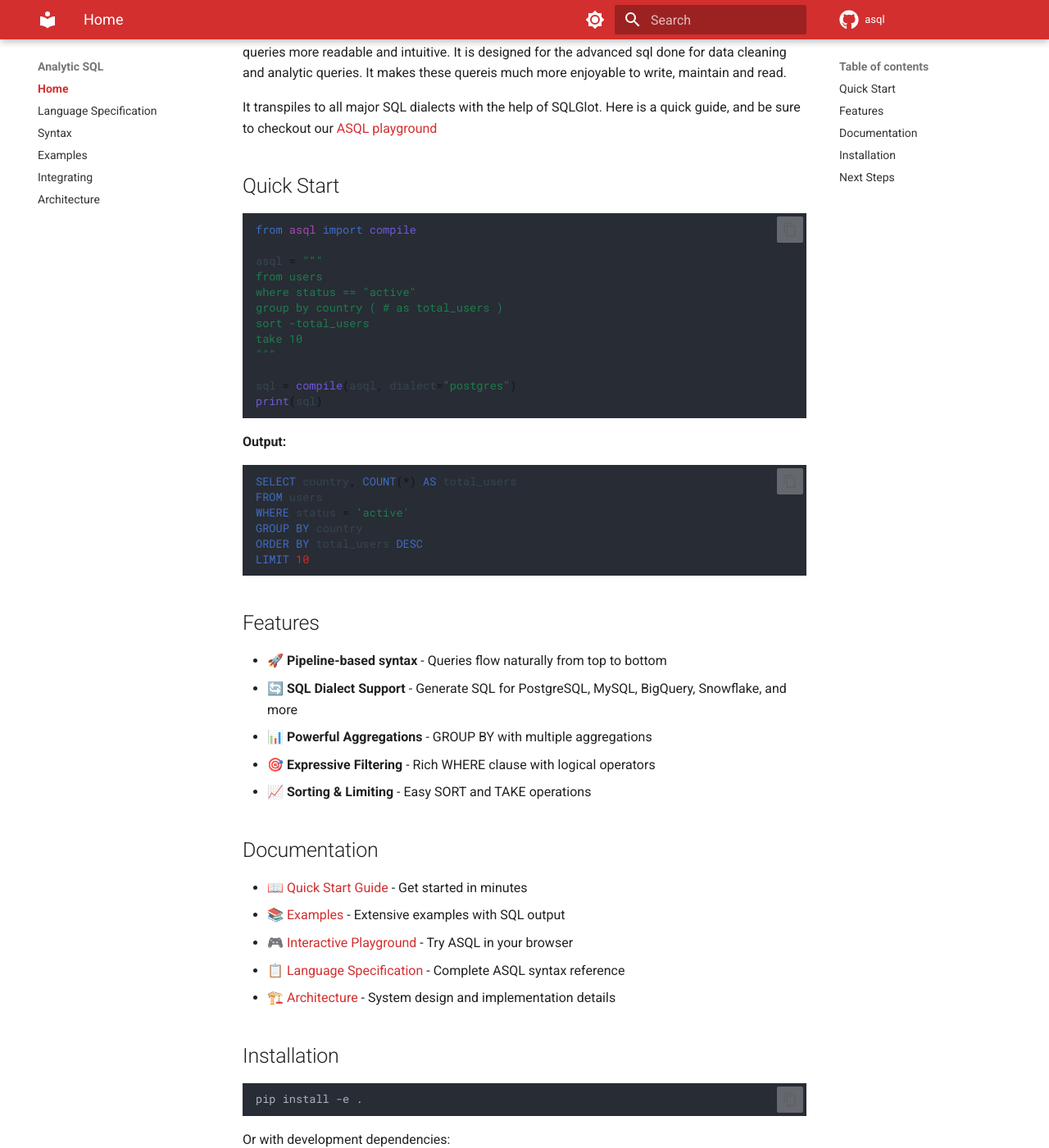
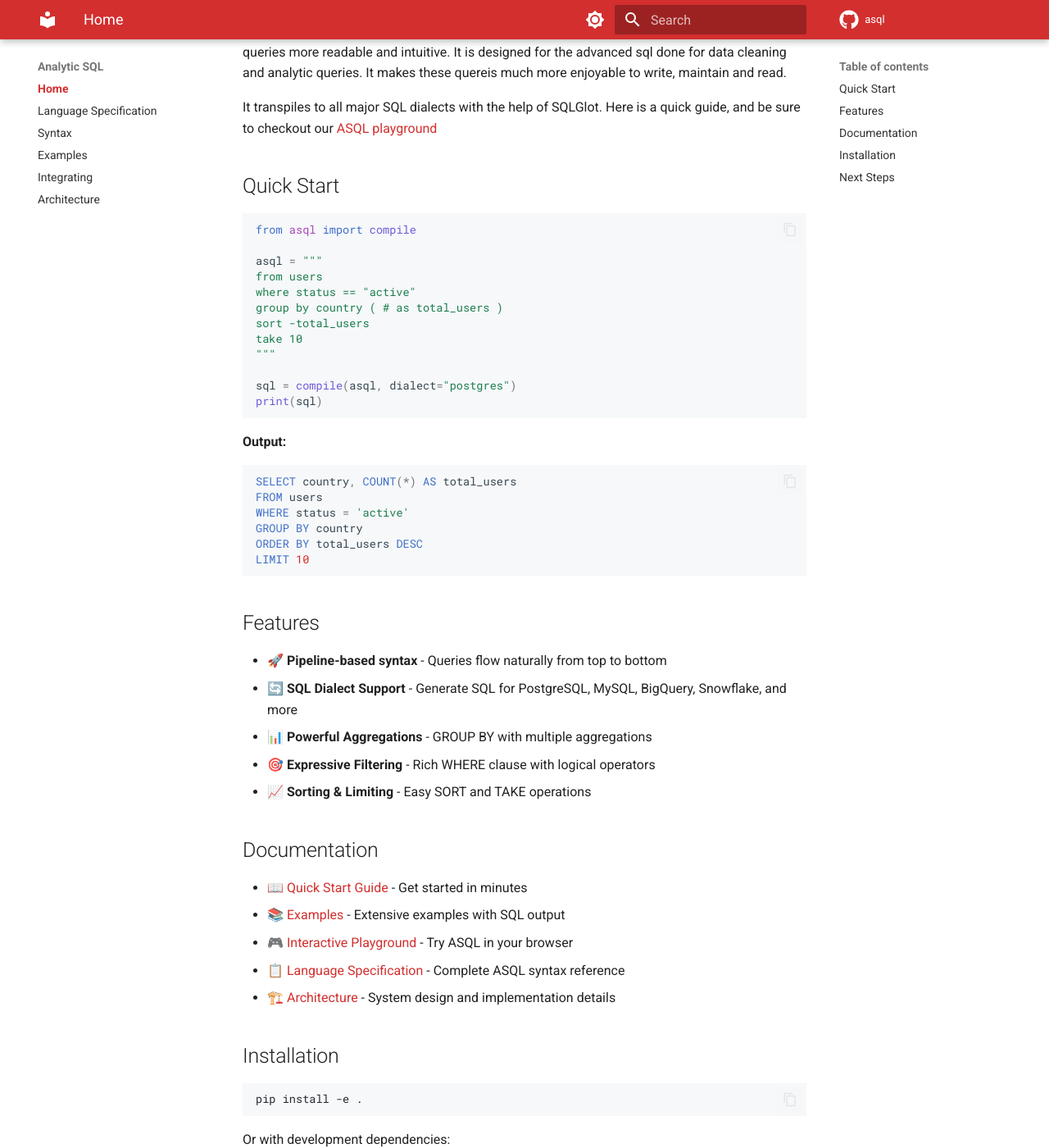
Before and after one commit to davefowler/asql, an MkDocs documentation site: the page built from docs/index.md, in a window 1280 px wide and 1400 px high, scrolled down 196 px. Shown: the whole window at 82% size. Built offline with MkDocs 1.6.1 and Material for MkDocs 9.7.7, drawn with Linux system fonts in a browser that asks for light colours; nearby versions of some CDN libraries; comment, search, counter and statistics services are not loaded.

Commit message:
Switch to light GitHub syntax theme

```diff
--- a/docs/static/docs.css
+++ b/docs/static/docs.css
@@ -68,14 +68,34 @@
     font-weight: 600;
 }
 
-/* Code blocks */
-.md-typeset pre > code {
-    background: #282c34;
-    color: #abb2bf;
+/* Code blocks - light GitHub theme */
+.md-typeset pre > code,
+.md-typeset .highlight pre,
+.md-typeset .highlight code,
+.highlight pre,
+pre code {
+    background: #f6f8fa !important;
+    color: #24292e !important;
 }
 
-.md-typeset .highlight pre {
-    background: #282c34;
+.md-typeset code {
+    background: #f6f8fa;
+}
+
+/* Ensure syntax highlighting colors work on light background */
+.highlight .hljs {
+    background: #f6f8fa !important;
+}
+
+/* Copy button visibility on light background */
+.md-typeset .highlight .md-clipboard,
+.md-clipboard {
+    color: #666 !important;
+}
+
+.md-typeset .highlight .md-clipboard:hover,
+.md-clipboard:hover {
+    color: #d32f2f !important;
 }
 
 /* Admonitions */
--- a/mkdocs.yml
+++ b/mkdocs.yml
@@ -42,7 +42,7 @@
 
 # Custom CSS and JavaScript
 extra_css:
-  - https://cdnjs.cloudflare.com/ajax/libs/highlight.js/11.9.0/styles/atom-one-dark.min.css
+  - https://cdnjs.cloudflare.com/ajax/libs/highlight.js/11.9.0/styles/github.min.css
   - static/docs.css
 
 extra_javascript:
```
